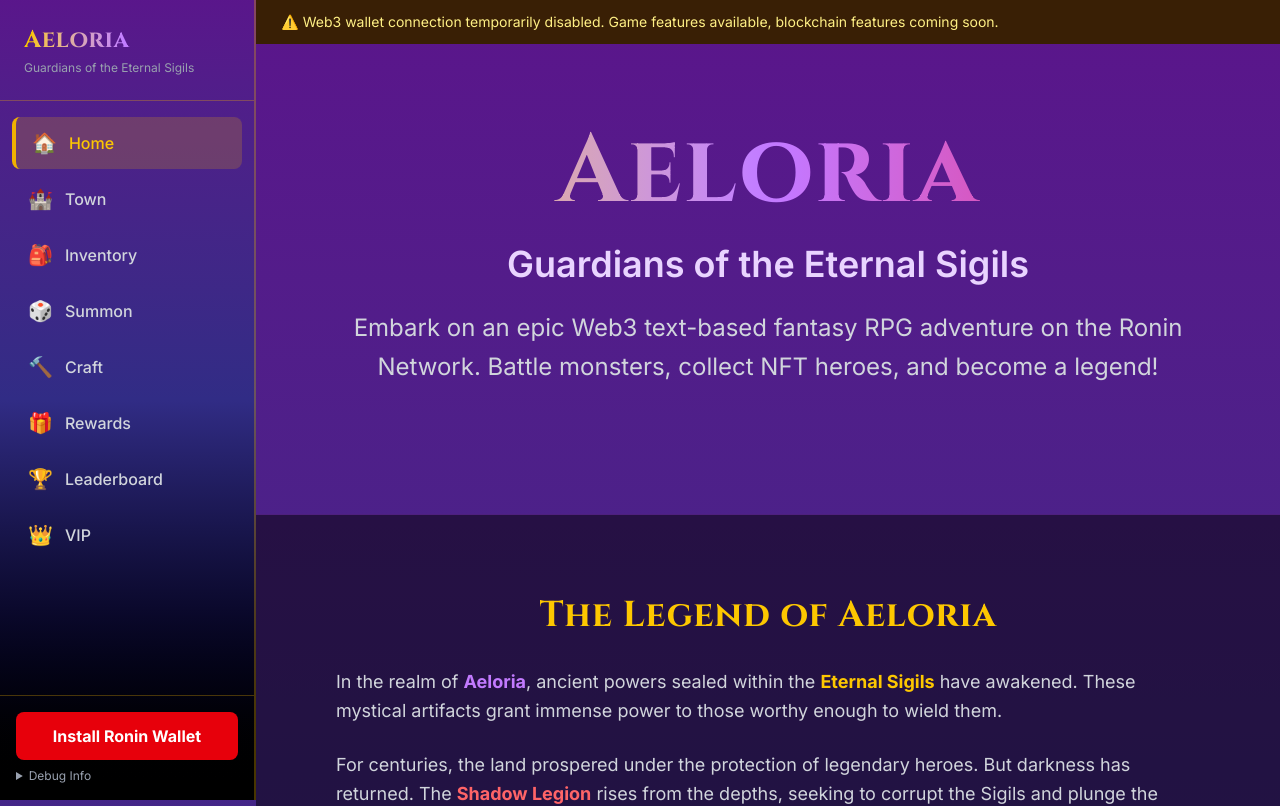
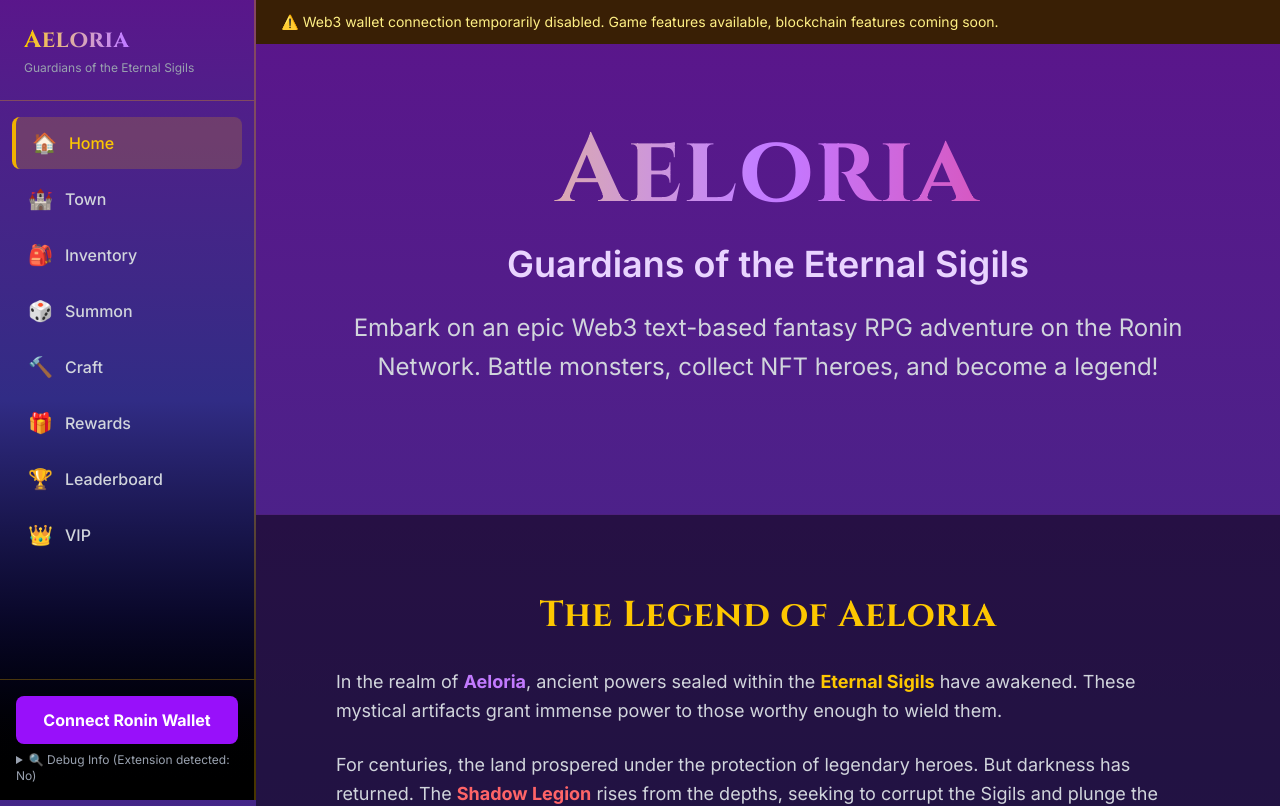
Before and after one commit to llumalabe/Aeloria, a Next.js app: page / in a window 1280 px wide. Shown: the top 806 px of the page. Built offline with nearby package versions, Linux system fonts and the light colour scheme.

Commit message:
Remove install check: always show Connect button, let connect() handle wallet detection

```diff
--- a/src/components/RoninWalletButton.tsx
+++ b/src/components/RoninWalletButton.tsx
@@ -30,25 +30,7 @@ export default function RoninWalletButton() {
     }
   }, []);
 
-  if (!isInstalled) {
-    return (
-      <div className="space-y-2">
-        <a
-          href="https://wallet.roninchain.com/"
-          target="_blank"
-          rel="noopener noreferrer"
-          className="block px-6 py-3 bg-red-600 hover:bg-red-700 text-white font-bold rounded-lg transition-colors text-center"
-        >
-          Install Ronin Wallet
-        </a>
-        <details className="text-xs text-gray-400">
-          <summary className="cursor-pointer">Debug Info</summary>
-          <pre className="mt-2 p-2 bg-gray-800 rounded overflow-auto">{debugInfo}</pre>
-        </details>
-      </div>
-    );
-  }
-
+  // Show connected state
   if (isConnected && address) {
     return (
       <div className="flex items-center gap-3">
@@ -68,6 +50,8 @@ export default function RoninWalletButton() {
     );
   }
 
+  // Show connect button (regardless of isInstalled check)
+  // The connect function will handle the "not installed" error
   return (
     <div className="space-y-2">
       <button
@@ -80,7 +64,23 @@ export default function RoninWalletButton() {
       {error && (
         <div className="text-sm text-red-400 bg-red-900/20 border border-red-500/50 rounded p-2">
           {error}
+          {error.includes('not installed') && (
+            <a
+              href="https://wallet.roninchain.com/"
+              target="_blank"
+              rel="noopener noreferrer"
+              className="block mt-2 text-blue-400 hover:text-blue-300 underline"
+            >
+              Install Ronin Wallet
+            </a>
+          )}
         </div>
+      )}
+      {!isInstalled && !error && (
+        <details className="text-xs text-gray-400">
+          <summary className="cursor-pointer">🔍 Debug Info (Extension detected: {isInstalled ? 'Yes' : 'No'})</summary>
+          <pre className="mt-2 p-2 bg-gray-800 rounded overflow-auto">{debugInfo}</pre>
+        </details>
       )}
     </div>
   );
```
